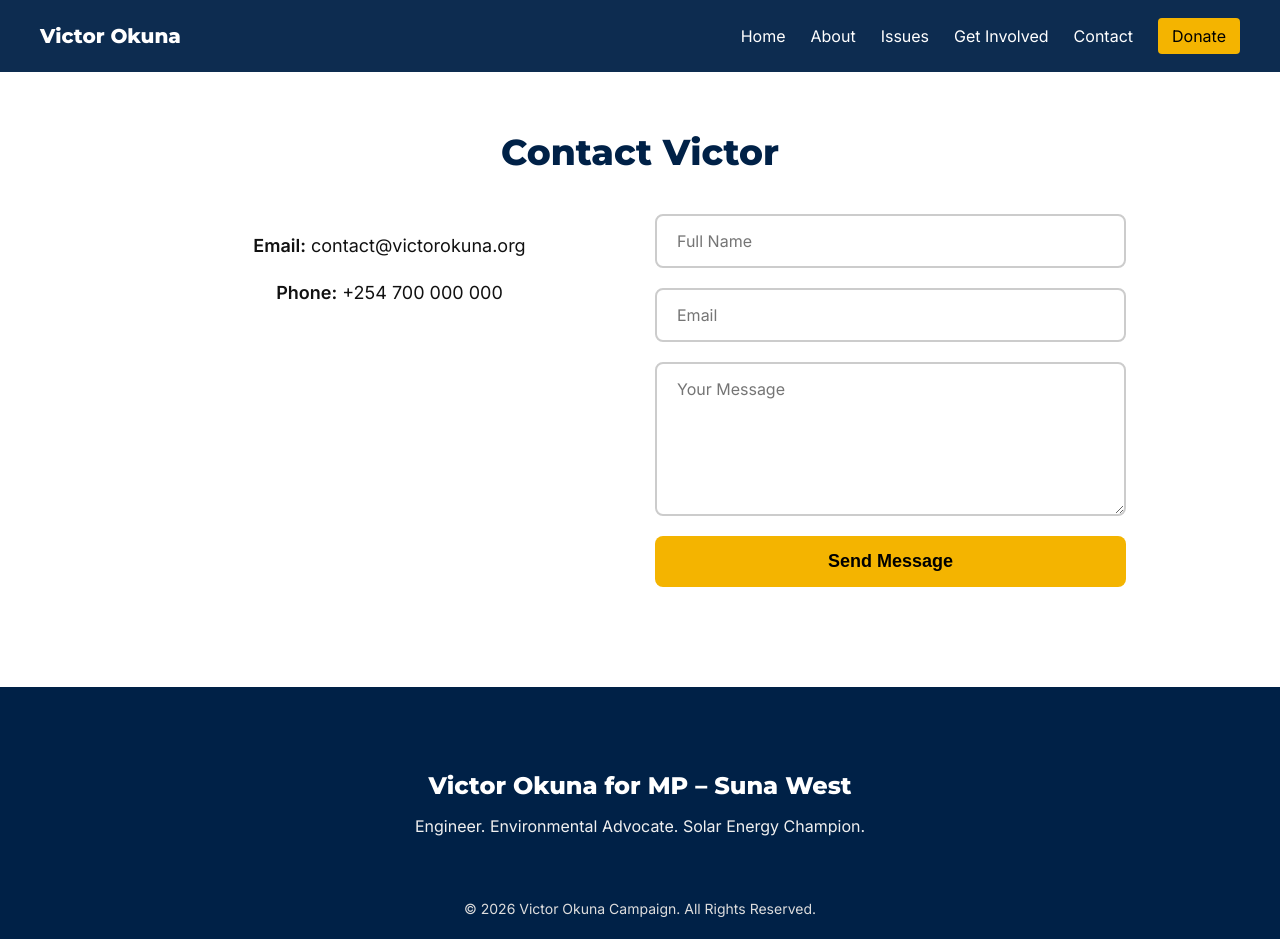
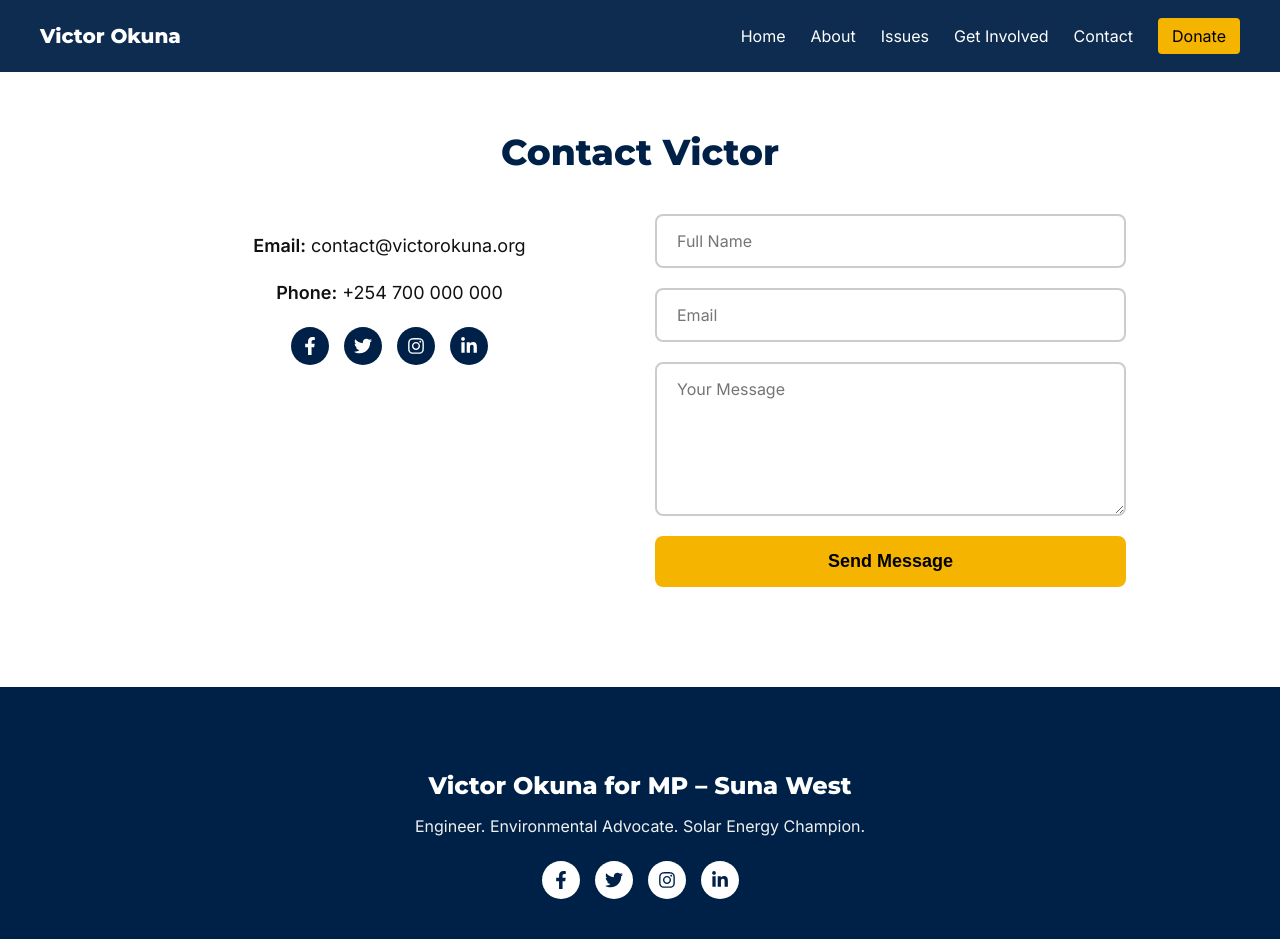
Before and after one commit to fredokaych/okuna, a React (Vite) app: page /#/contact in a window 1280 px wide. Shown: the top 939 px of the page. Built offline with nearby package versions, Linux system fonts and the light colour scheme.

Commit message:
Enable socials

```diff
--- a/src/components/Footer.jsx
+++ b/src/components/Footer.jsx
@@ -12,10 +12,10 @@ export default function Footer() {
 
         {/* Social Links */}
         <div className="footer-social">
-          {/* <a href="https://facebook.com/okuna91" target="_blank" rel="noreferrer"><FaFacebookF /></a>
+          <a href="https://facebook.com/okuna91" target="_blank" rel="noreferrer"><FaFacebookF /></a>
           <a href="https://twitter.com/" target="_blank" rel="noreferrer"><FaTwitter /></a>
           <a href="https://instagram.com/" target="_blank" rel="noreferrer"><FaInstagram /></a>
-          <a href="https://linkedin.com/" target="_blank" rel="noreferrer"><FaLinkedinIn /></a> */}
+          <a href="https://linkedin.com/" target="_blank" rel="noreferrer"><FaLinkedinIn /></a>
         </div>
 
 
--- a/src/pages/Contact.jsx
+++ b/src/pages/Contact.jsx
@@ -13,7 +13,7 @@ export default function Contact() {
           <p><strong>Phone:</strong> +254 700 000 000</p>
 
           <div className="social-icons">
-            {/* <a href="https://facebook.com/okuna91" target="_blank" rel="noreferrer">
+            <a href="https://facebook.com/okuna91" target="_blank" rel="noreferrer">
               <FaFacebookF />
             </a>
             <a href="https://twitter.com/" target="_blank" rel="noreferrer">
@@ -24,7 +24,7 @@ export default function Contact() {
             </a>
             <a href="https://linkedin.com/" target="_blank" rel="noreferrer">
               <FaLinkedinIn />
-            </a> */}
+            </a>
           </div>
         </div>
 
```
